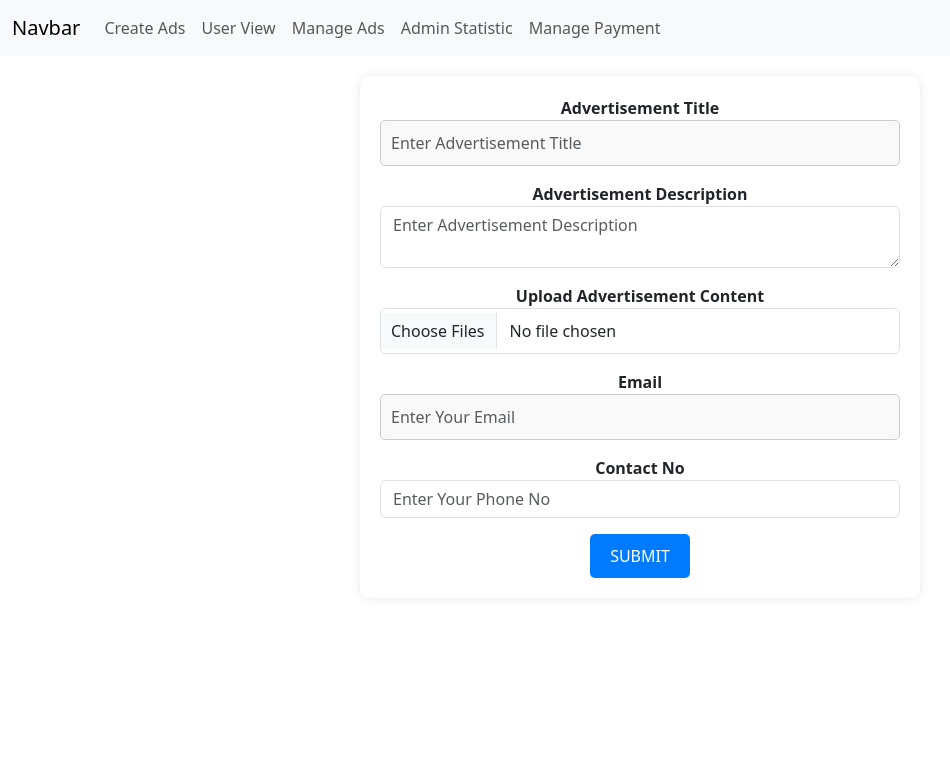
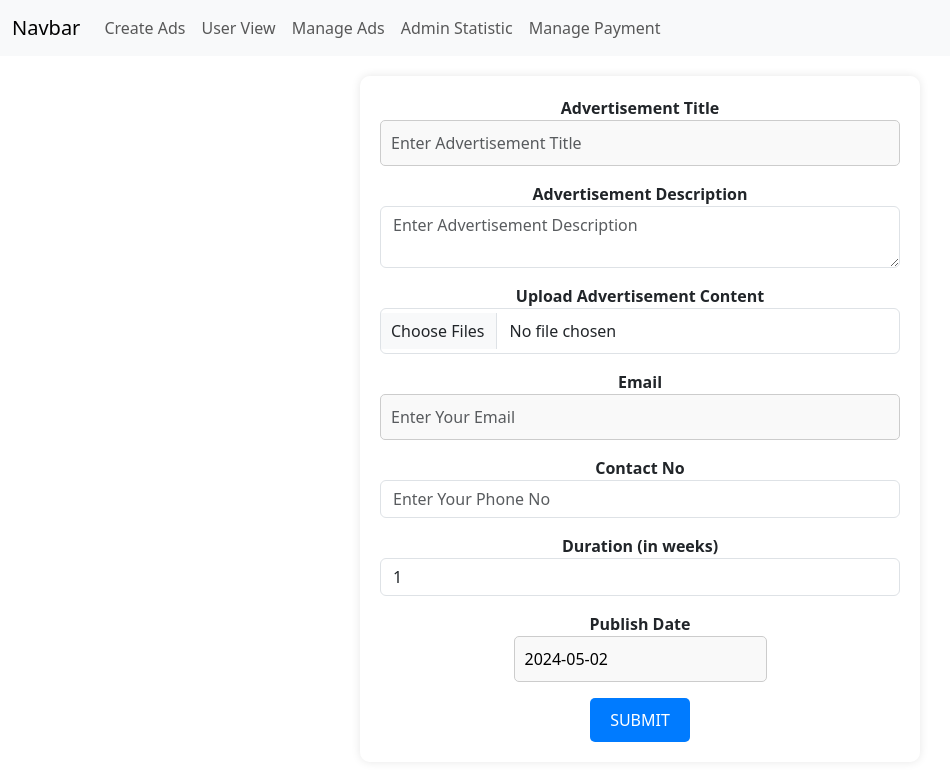
Before and after one commit to SandunRanjanaM/CabServiceManagement, a React (Create React App) app in the folder frontend/: page /add in a window 1280 px wide. Shown: the top 780 px of the page, without its empty margins (0-950 px from the left). Built offline with nearby package versions, Linux system fonts and the light colour scheme.

Commit message:
Update AdCreate.js

```diff
--- a/frontend/src/components/AdCreate.js
+++ b/frontend/src/components/AdCreate.js
@@ -1,5 +1,7 @@
 import React, { useState } from "react";
 import axios from "axios";
+import DatePicker from "react-datepicker"; // Import DatePicker component
+import "react-datepicker/dist/react-datepicker.css"; // Import DatePicker styles
 import '../styles/AdCreate.css';
 
 function AdCreate() {
@@ -8,7 +10,9 @@ function AdCreate() {
     const [content, setContent] = useState([]);
     const [email, setEmail] = useState("");
     const [contact, setContact] = useState("");
-    const [status, setStatus] = useState(""); // New state for status
+    const [status, setStatus] = useState("");
+    const [duration, setDuration] = useState(1); // New state for duration, default to 1 week
+    const [publishDate, setPublishDate] = useState(new Date()); // New state for publish date, default to today
 
     function sendData(e) {
         e.preventDefault();
@@ -18,8 +22,9 @@ function AdCreate() {
         formData.append("description", description);
         formData.append("email", email);
         formData.append("contact", contact);
+        formData.append("duration", duration); // Append duration
+        formData.append("publishDate", publishDate); // Append publish date
 
-        // Append status only if it's not empty
         if (status) {
             formData.append("status", status);
         }
@@ -108,6 +113,29 @@ function AdCreate() {
                         onChange={(e) => setContact(e.target.value)}
                     />
                 </div>
+                <div className="mb-3">
+                    <label htmlFor="duration">Duration (in weeks)</label>
+                    <input
+                        type="number"
+                        className="form-control"
+                        id="duration"
+                        min="1"
+                        step="1"
+                        required
+                        value={duration}
+                        onChange={(e) => setDuration(parseInt(e.target.value))}
+                    />
+                </div>
+                <div className="mb-3">
+                    <label htmlFor="publishDate">Publish Date</label>
+                    <br />
+                    <DatePicker
+                        selected={publishDate}
+                        onChange={(date) => setPublishDate(date)}
+                        dateFormat="yyyy-MM-dd"
+                        required
+                    />
+                </div>
 
                 <button type="submit" className="btn btn-primary">
                     Submit
```
